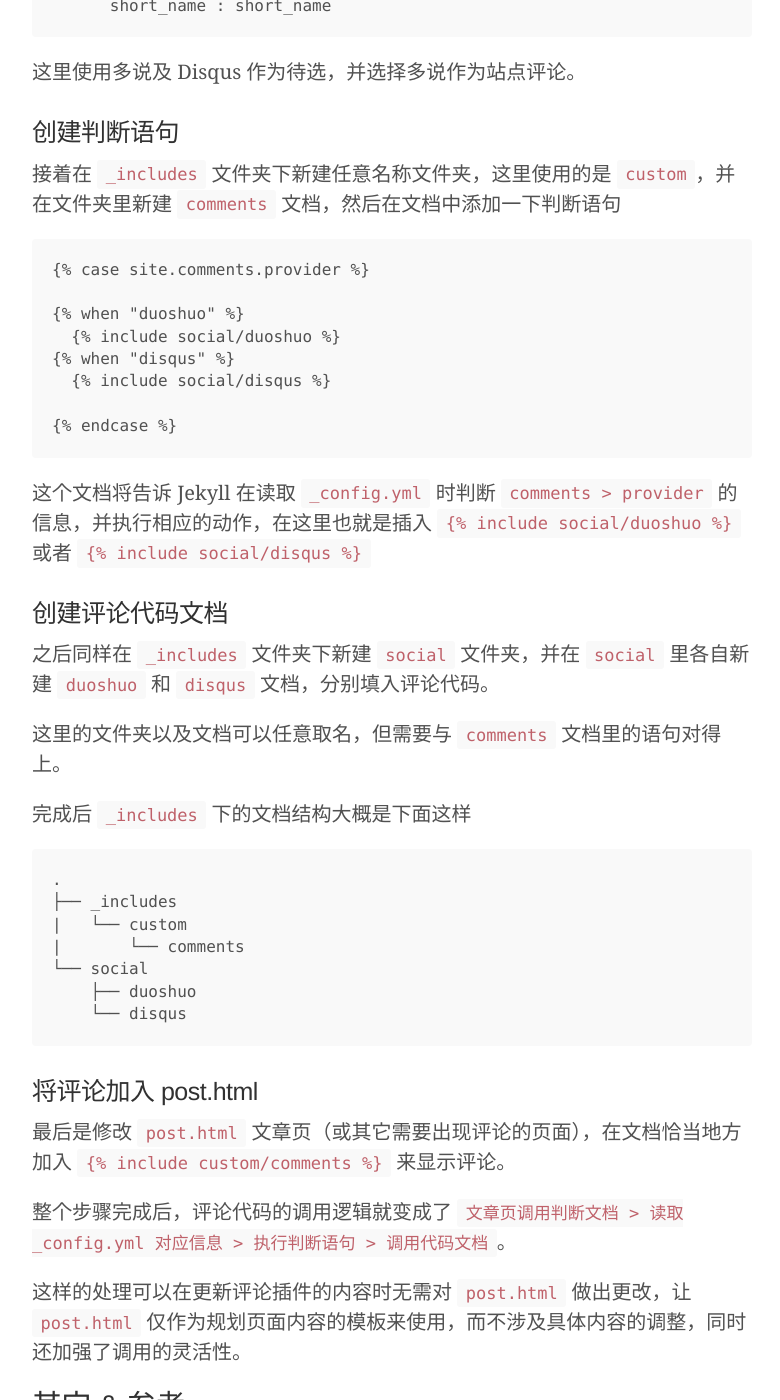
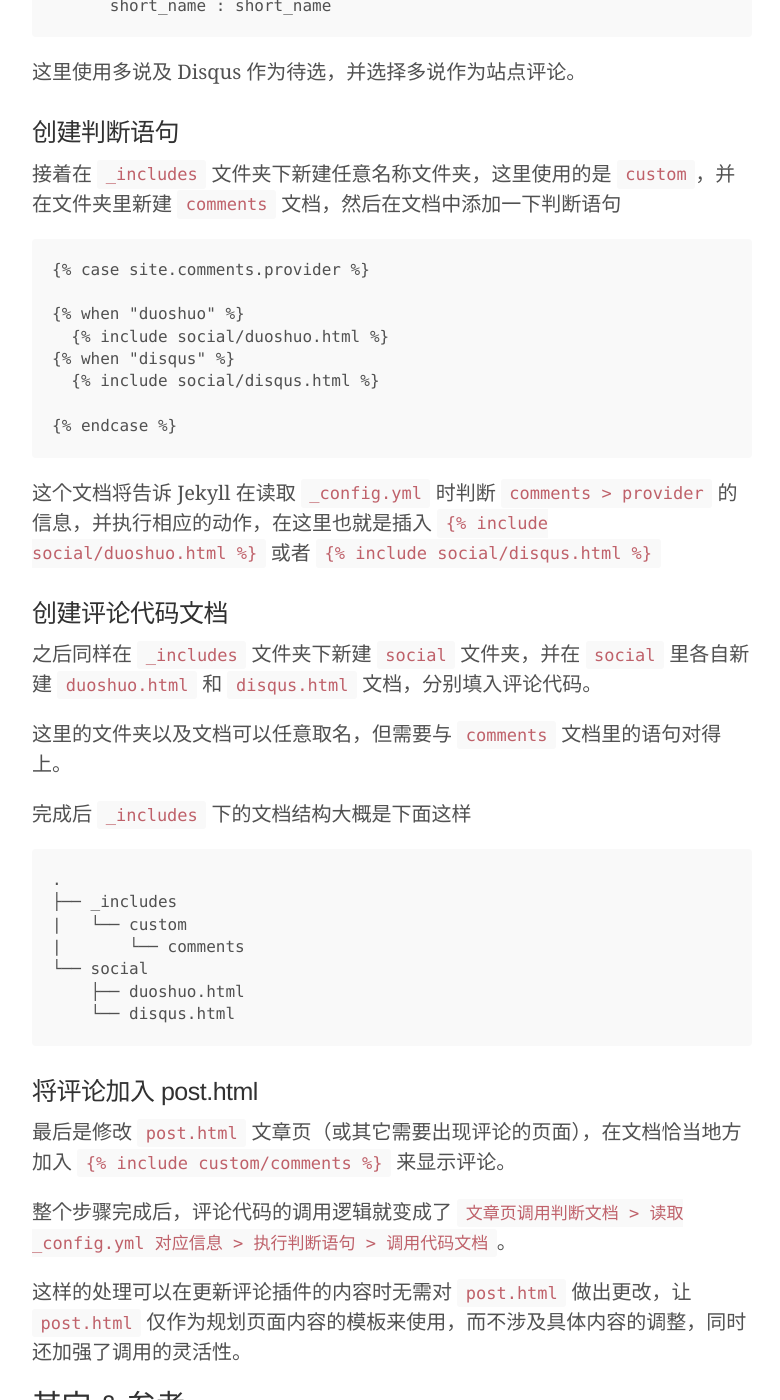
Before and after one commit to yishan/lysh, a Jekyll site: the page built from _posts/2015-01-25-duoshuo-plugin.md, in a window 1280 px wide and 1400 px high, scrolled down 10846 px. Shown: the whole window, without its empty margins (248-1028 px from the left). Built offline with Jekyll 4.4.1, drawn with Linux system fonts in a browser that asks for light colours; Markdown is read by kramdown in place of the engine named in the settings; comment, search, counter and statistics services are not loaded.

Commit message:
更新文章
同时修改侧栏内容

```diff
--- a/_config.yml
+++ b/_config.yml
@@ -17,7 +17,7 @@
 email :  'mail # liyishan.me'
 url :  'https://weibo.com/costi'
 
-paginate :         6
+paginate :         5
 
 # Custom vars
 comments :
@@ -26,3 +26,5 @@
     short_name : liyishan
   disqus :
     short_name : liyishan
+
+excerpt_separator: "<!-- more -->"
--- a/_layouts/post.html
+++ b/_layouts/post.html
@@ -4,7 +4,7 @@
 
 <div class="post">
   <h1 class="post-title">{{ page.title }}</h1>
-  <span class="post-date">{{ page.date | date_to_string }}</span><span class="name">{{ author.name }}</span>
+  <span class="post-date">{{ page.date | date_to_string }}</span>
   {{ content }}
 
   {% include social/creativecommon %}
--- a/_posts/2015-01-25-duoshuo-plugin.md
+++ b/_posts/2015-01-25-duoshuo-plugin.md
@@ -80,18 +80,18 @@
     {% case site.comments.provider %}
 
     {% when "duoshuo" %}
-      {% include social/duoshuo %}
+      {% include social/duoshuo.html %}
     {% when "disqus" %}
-      {% include social/disqus %}
+      {% include social/disqus.html %}
 
     {% endcase %}
     {% endraw %}
 
-这个文档将告诉 Jekyll 在读取 `_config.yml` 时判断 `comments > provider` 的信息，并执行相应的动作，在这里也就是插入 {% raw %}`{% include social/duoshuo %}`{% endraw %} 或者 {% raw %}`{% include social/disqus %}`{% endraw %}
+这个文档将告诉 Jekyll 在读取 `_config.yml` 时判断 `comments > provider` 的信息，并执行相应的动作，在这里也就是插入 {% raw %}`{% include social/duoshuo.html %}`{% endraw %} 或者 {% raw %}`{% include social/disqus.html %}`{% endraw %}
 
 ### 创建评论代码文档
 
-之后同样在 `_includes` 文件夹下新建 `social` 文件夹，并在 `social` 里各自新建 `duoshuo` 和 `disqus` 文档，分别填入评论代码。
+之后同样在 `_includes` 文件夹下新建 `social` 文件夹，并在 `social` 里各自新建 `duoshuo.html` 和 `disqus.html` 文档，分别填入评论代码。
 
 这里的文件夹以及文档可以任意取名，但需要与 `comments` 文档里的语句对得上。
 
@@ -102,8 +102,8 @@
     |   └── custom
     |       └── comments
     └── social
-        ├── duoshuo
-        └── disqus
+        ├── duoshuo.html
+        └── disqus.html
 
 ### 将评论加入 post.html
 
```
Also changed, not shown: _posts/2015-01-22-jekyll-github-blog.md (+2 -0 lines).
